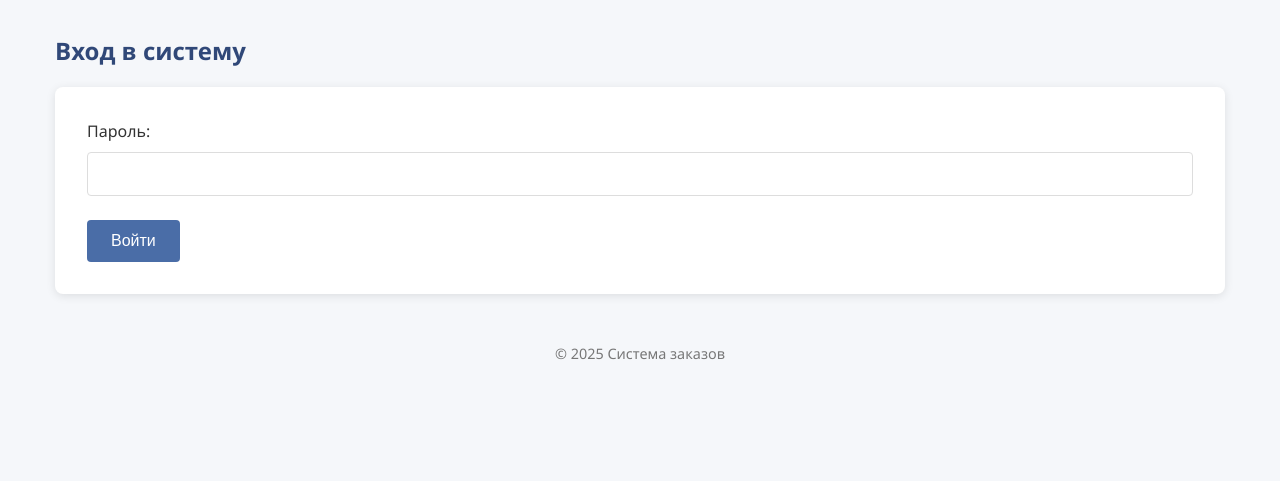
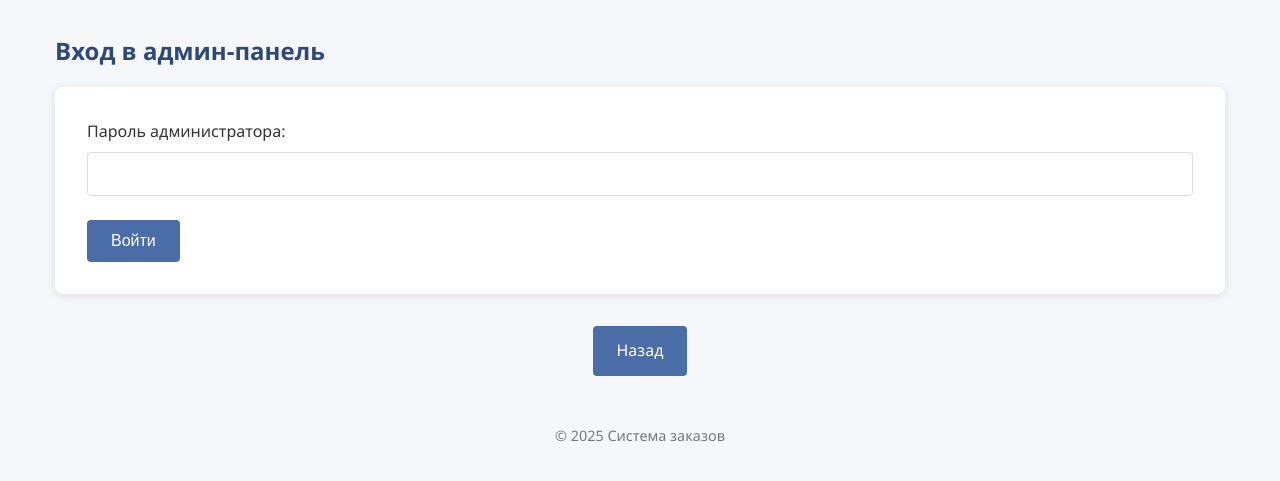
Before and after one commit to vladimir669/dikiyrpk.tech, a Flask app: template templates/login.html in a window 1280 px wide. Shown: the part 99-580 px from the top of the page. Run offline with Flask 3, Linux system fonts and the light colour scheme; the template is opened without the code that fills it, so the values that code supplies are empty.

Commit message:
Update login.html

```diff
--- a/templates/login.html
+++ b/templates/login.html
@@ -1,16 +1,19 @@
 {% extends "base.html" %}
 
-{% block title %}Вход{% endblock %}
+{% block title %}Вход в админ-панель{% endblock %}
 
 {% block content %}
 <div class="login-container">
-    <h2>Вход в систему</h2>
-    <form method="post" action="{{ url_for('check_password') }}">
+    <h2>Вход в админ-панель</h2>
+    <form method="post" action="{{ url_for('admin_login') }}">
         <div class="form-group">
-            <label for="password">Пароль:</label>
+            <label for="password">Пароль администратора:</label>
             <input type="password" id="password" name="password" required>
         </div>
         <button type="submit">Войти</button>
     </form>
+    <div style="margin-top: 20px; text-align: center;">
+        <a href="{{ url_for('menu') }}" class="button">Назад</a>
+    </div>
 </div>
 {% endblock %}
```
